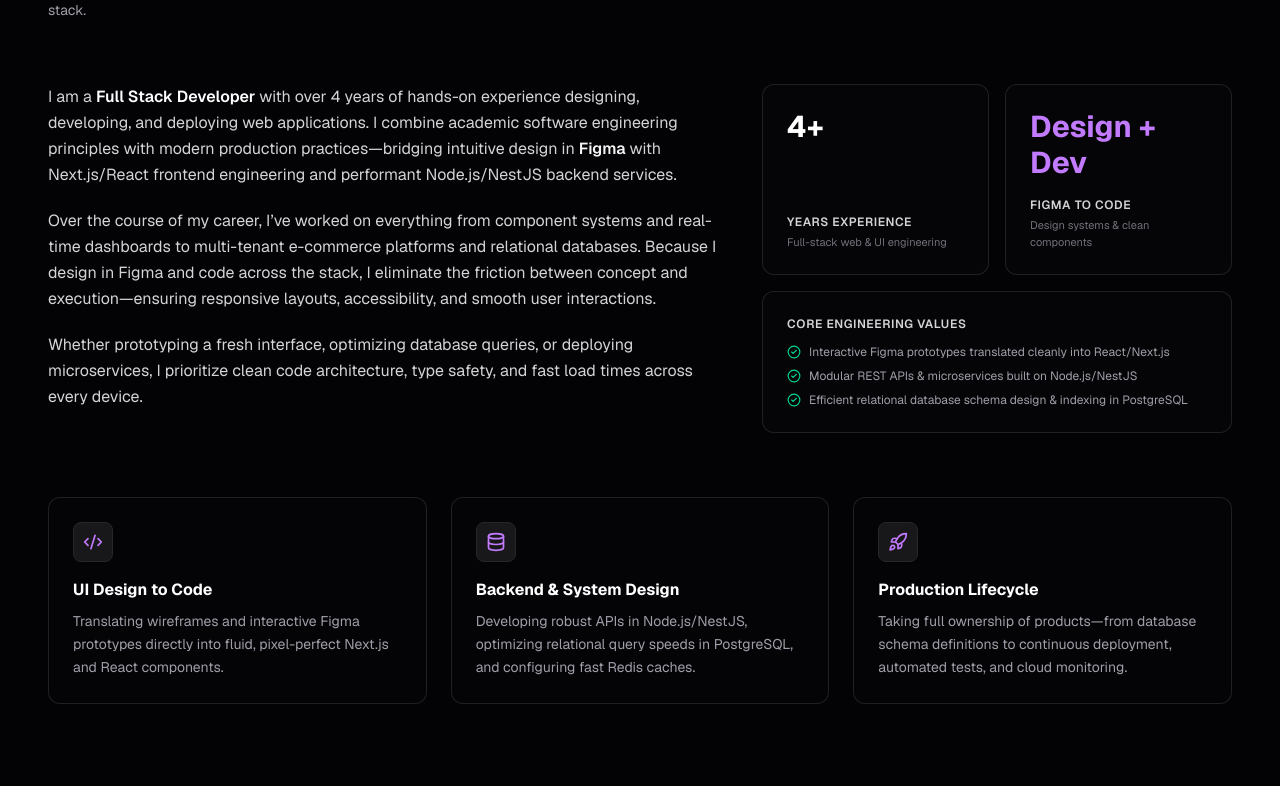
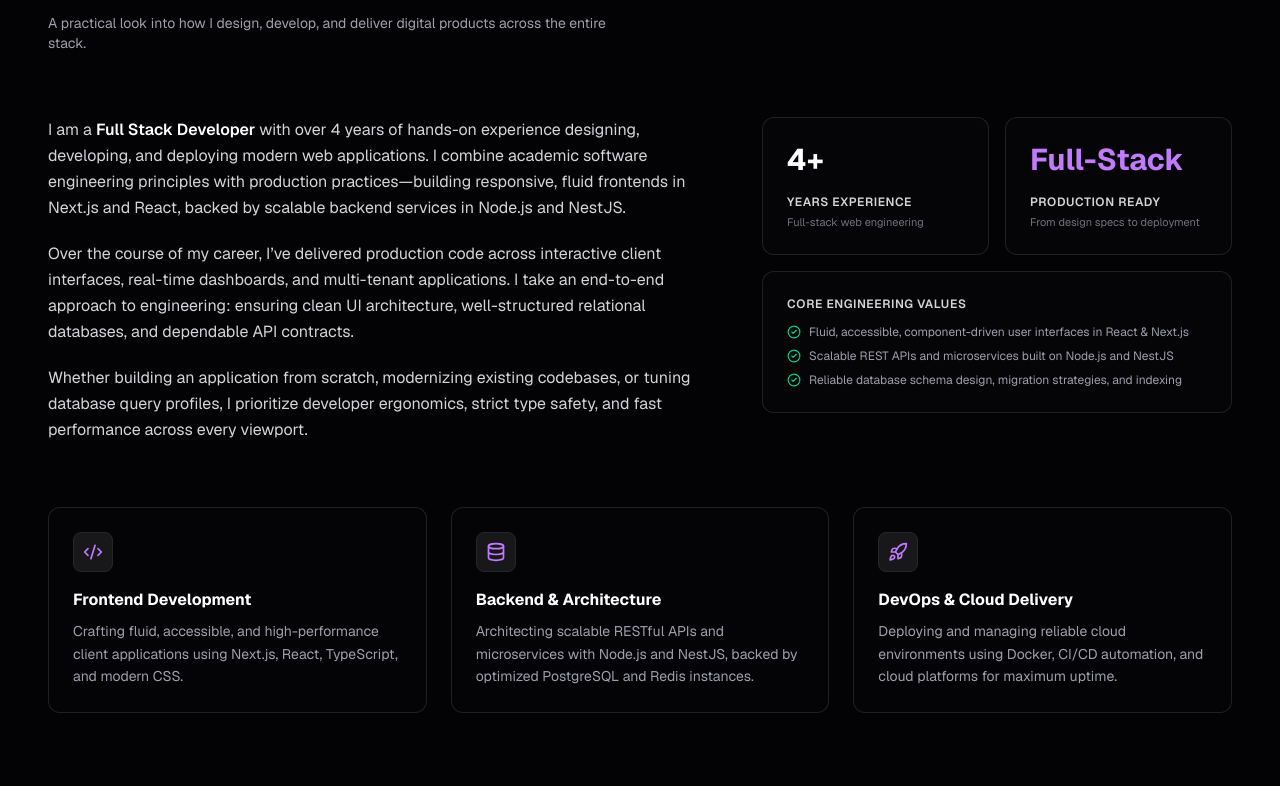
Before and after one commit to busyboy090/portfolio, a Next.js app: page / in a window 1280 px wide. Shown: the part 1414-2200 px from the top of the page. Built offline with nearby package versions, Linux system fonts and the light colour scheme.

Commit message:
refactor: update category names and descriptions for clarity and consistency

```diff
--- a/app/page.tsx
+++ b/app/page.tsx
@@ -79,7 +79,7 @@ function Linkedin({ className = "w-3.5 h-3.5" }: { className?: string }) {
 
 const TECH_CATEGORIES = [
   {
-    category: "Frontend & UI Design",
+    category: "Frontend Development",
     icon: Layout,
     description: "Component architecture, design systems, and responsive pixel-perfect interfaces.",
     skills: [
@@ -130,18 +130,18 @@ const TECH_CATEGORIES = [
 const ABOUT_CARDS = [
   {
     icon: Code2,
-    title: "UI Design to Code",
-    description: "Translating wireframes and interactive Figma prototypes directly into fluid, pixel-perfect Next.js and React components.",
+    title: "Frontend Development",
+    description: "Crafting fluid, accessible, and high-performance client applications using Next.js, React, TypeScript, and modern CSS.",
   },
   {
     icon: Database,
-    title: "Backend & System Design",
-    description: "Developing robust APIs in Node.js/NestJS, optimizing relational query speeds in PostgreSQL, and configuring fast Redis caches.",
+    title: "Backend & Architecture",
+    description: "Architecting scalable RESTful APIs and microservices with Node.js and NestJS, backed by optimized PostgreSQL and Redis instances.",
   },
   {
     icon: Rocket,
-    title: "Production Lifecycle",
-    description: "Taking full ownership of products—from database schema definitions to continuous deployment, automated tests, and cloud monitoring.",
+    title: "DevOps & Cloud Delivery",
+    description: "Deploying and managing reliable cloud environments using Docker, CI/CD automation, and cloud platforms for maximum uptime.",
   },
 ];
 
@@ -155,12 +155,12 @@ const SKILL_MODULES = [
     tags: ["App Router", "RSC", "Turbopack", "Hydration Fixes"],
   },
   {
-    title: "Figma & UI Systems",
-    metric: "Pixel-Perfect Sync",
-    category: "Product & UI/UX Design",
+    title: "TypeScript & Tooling",
+    metric: "Strict Type Safety",
+    category: "Type Architecture",
     description:
-      "Creating accessible design tokens, component libraries, and interactive wireframes that convert smoothly into code.",
-    tags: ["Auto-Layout", "Design Tokens", "Wireframing", "Prototypes"],
+      "Reusable generic utilities, Zod schema validation, and end-to-end typed API contracts.",
+    tags: ["Zod", "Generics", "Type Narrowing", "Branded Types"],
   },
   {
     title: "NestJS & Node Services",
@@ -219,7 +219,7 @@ const EXPERIENCE = [
     company: "TechNova Solutions",
     period: "2022 — PRESENT",
     description:
-      "Building and maintaining production-grade web applications. Modernizing core APIs using NestJS and Node.js, prototyping interfaces in Figma, and delivering responsive Next.js client dashboards.",
+      "Building and maintaining production-grade web applications. Modernizing core APIs using NestJS and Node.js, prototyping interfaces in Figma, and delivering responsive Next.js client dashboards with reduced query latency.",
     technologies: ["Next.js", "NestJS", "PostgreSQL", "Figma", "Docker", "AWS"],
   },
   {
@@ -227,7 +227,7 @@ const EXPERIENCE = [
     company: "Digital Frontier",
     period: "2020 — 2022",
     description:
-      "Engineered full-stack features from conception to release. Designed relational schemas, created clean REST APIs in Express/Node.js, and converted Figma UI specs into responsive interfaces with React and Tailwind CSS.",
+      "Engineered full-stack features from conception to release. Designed relational schemas, created clean REST APIs in Express/Node.js, and converted UI specs into responsive interfaces with React and Tailwind CSS.",
     technologies: ["React", "Node.js", "Express", "PostgreSQL", "Figma", "CI/CD"],
   },
 ];
@@ -681,13 +681,14 @@ function UnifiedHeroNav() {
             Full Stack Developer
           </motion.h2>
 
+          {/* New refined tagline */}
           <motion.p
             initial={{ opacity: 0, y: 20 }}
             animate={{ opacity: 1, y: 0 }}
             transition={{ duration: 0.7, delay: 0.4 }}
             className="text-base sm:text-lg md:text-xl text-zinc-400 max-w-2xl mb-8 font-light leading-relaxed"
           >
-            With 4+ years of building full-stack applications, I bridge user-focused Figma designs with clean, reliable backend architectures.
+            Architecting modern web applications with clean, maintainable code. Specializing in responsive frontend experiences, high-throughput APIs, and reliable database systems.
           </motion.p>
 
           <motion.div
@@ -759,13 +760,13 @@ function AboutSection() {
             className="lg:col-span-7 space-y-5 text-zinc-300 font-light text-base leading-relaxed"
           >
             <motion.p variants={fadeInUp}>
-              I am a <strong className="text-white font-semibold">Full Stack Developer</strong> with over 4 years of hands-on experience designing, developing, and deploying web applications. I combine academic software engineering principles with modern production practices—bridging intuitive design in <strong className="text-zinc-100 font-semibold">Figma</strong> with Next.js/React frontend engineering and performant Node.js/NestJS backend services.
+              I am a <strong className="text-white font-semibold">Full Stack Developer</strong> with over 4 years of hands-on experience designing, developing, and deploying modern web applications. I combine academic software engineering principles with production practices—building responsive, fluid frontends in Next.js and React, backed by scalable backend services in Node.js and NestJS.
             </motion.p>
             <motion.p variants={fadeInUp}>
-              Over the course of my career, I’ve worked on everything from component systems and real-time dashboards to multi-tenant e-commerce platforms and relational databases. Because I design in Figma and code across the stack, I eliminate the friction between concept and execution—ensuring responsive layouts, accessibility, and smooth user interactions.
+              Over the course of my career, I’ve delivered production code across interactive client interfaces, real-time dashboards, and multi-tenant applications. I take an end-to-end approach to engineering: ensuring clean UI architecture, well-structured relational databases, and dependable API contracts.
             </motion.p>
             <motion.p variants={fadeInUp}>
-              Whether prototyping a fresh interface, optimizing database queries, or deploying microservices, I prioritize clean code architecture, type safety, and fast load times across every device.
+              Whether building an application from scratch, modernizing existing codebases, or tuning database query profiles, I prioritize developer ergonomics, strict type safety, and fast performance across every viewport.
             </motion.p>
           </motion.div>
 
@@ -784,7 +785,7 @@ function AboutSection() {
               <span className="text-3xl font-extrabold text-white">4+</span>
               <div className="mt-4">
                 <div className="text-xs font-semibold text-zinc-300 uppercase tracking-wider">Years Experience</div>
-                <div className="text-[11px] text-zinc-500 font-light mt-1">Full-stack web & UI engineering</div>
+                <div className="text-[11px] text-zinc-500 font-light mt-1">Full-stack web engineering</div>
               </div>
             </motion.div>
 
@@ -792,10 +793,10 @@ function AboutSection() {
               variants={scaleIn}
               className="p-6 rounded-xl border border-zinc-800/80 bg-zinc-950/50 flex flex-col justify-between"
             >
-              <span className="text-3xl font-extrabold text-purple-400">Design + Dev</span>
+              <span className="text-3xl font-extrabold text-purple-400">Full-Stack</span>
               <div className="mt-4">
-                <div className="text-xs font-semibold text-zinc-300 uppercase tracking-wider">Figma to Code</div>
-                <div className="text-[11px] text-zinc-500 font-light mt-1">Design systems & clean components</div>
+                <div className="text-xs font-semibold text-zinc-300 uppercase tracking-wider">Production Ready</div>
+                <div className="text-[11px] text-zinc-500 font-light mt-1">From design specs to deployment</div>
               </div>
             </motion.div>
 
@@ -809,22 +810,22 @@ function AboutSection() {
               <ul className="space-y-2 text-xs text-zinc-400 font-light">
                 <li className="flex items-center gap-2">
                   <CheckCircle2 className="w-3.5 h-3.5 text-emerald-400 flex-shrink-0" />
-                  <span>Interactive Figma prototypes translated cleanly into React/Next.js</span>
+                  <span>Fluid, accessible, component-driven user interfaces in React & Next.js</span>
                 </li>
                 <li className="flex items-center gap-2">
                   <CheckCircle2 className="w-3.5 h-3.5 text-emerald-400 flex-shrink-0" />
-                  <span>Modular REST APIs & microservices built on Node.js/NestJS</span>
+                  <span>Scalable REST APIs and microservices built on Node.js and NestJS</span>
                 </li>
                 <li className="flex items-center gap-2">
                   <CheckCircle2 className="w-3.5 h-3.5 text-emerald-400 flex-shrink-0" />
-                  <span>Efficient relational database schema design & indexing in PostgreSQL</span>
+                  <span>Reliable database schema design, migration strategies, and indexing</span>
                 </li>
               </ul>
             </motion.div>
           </motion.div>
         </div>
 
-        {/* 3 Core Pillars */}
+        {/* 3 Standard Engineering Pillars */}
         <motion.div
           initial="hidden"
           whileInView="visible"
@@ -958,7 +959,7 @@ export default function Home() {
       {/* Hero with clean static navbar */}
       <UnifiedHeroNav />
 
-      {/* Expanded About Me */}
+      {/* About Me Section */}
       <AboutSection />
 
       {/* Technologies & Tools */}
@@ -1124,7 +1125,7 @@ export default function Home() {
         </div>
       </section>
 
-      {/* ---------------- CAREER CHRONOLOGY (LEFT-ALIGNED & UNIQUE KEYS) ---------------- */}
+      {/* ---------------- CAREER CHRONOLOGY ---------------- */}
       <section className="py-28 px-6 sm:px-12 border-t border-zinc-800/60" id="experience">
         <div className="max-w-7xl mx-auto">
           <motion.div
@@ -1189,7 +1190,7 @@ export default function Home() {
         </div>
       </section>
 
-      {/* ---------------- CREDENTIALS & EDUCATION (LEFT-ALIGNED) ---------------- */}
+      {/* ---------------- CREDENTIALS & EDUCATION ---------------- */}
       <section className="py-28 px-6 sm:px-12 border-t border-zinc-800/60" id="credentials">
         <div className="max-w-7xl mx-auto">
           <motion.div
```
